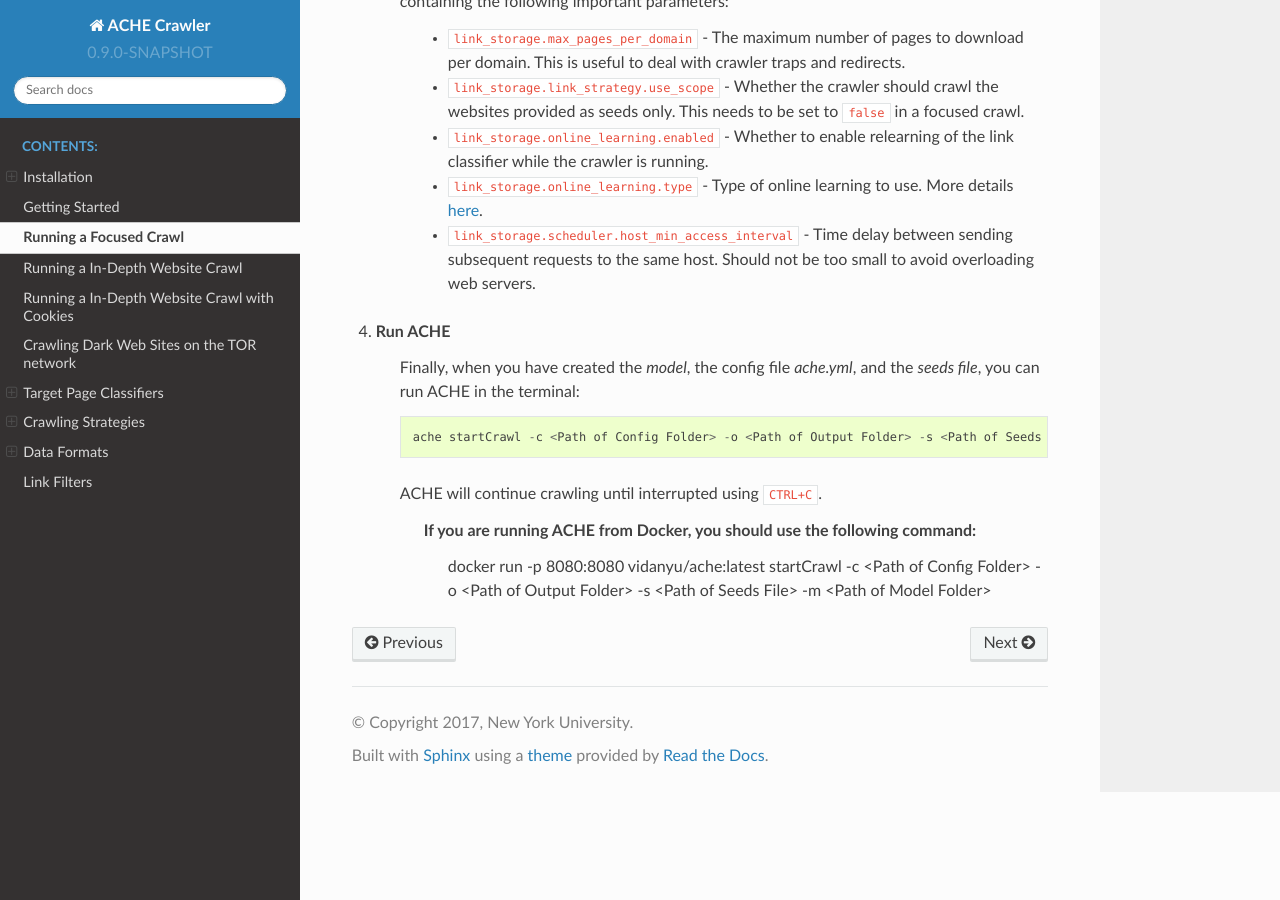
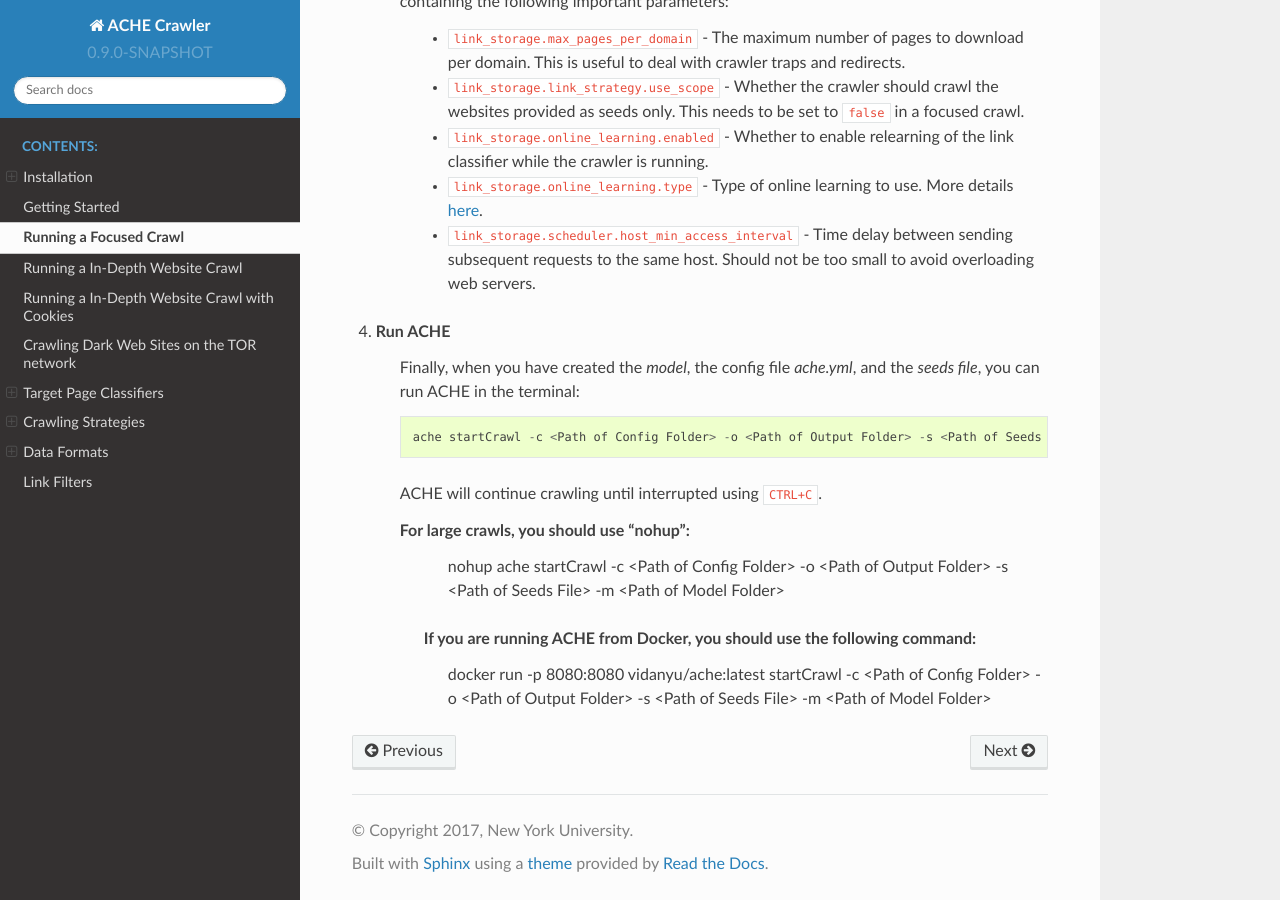
Before and after one commit to VIDA-NYU/ache, a Sphinx documentation site: the page built from docs/tutorial-focused-crawl.rst, in a window 1280 px wide and 900 px high, scrolled down 1589 px. Built offline with Sphinx 7.4.7 and the Read the Docs theme 2.0.0, drawn with Linux system fonts in a browser that asks for light colours; pages that are not in the unit, such as notebooks, are missing from menus.

Commit message:
Update tutorial-focused-crawl.rst
added note about nohup
Aecio: how do we do nohup using docker?

```diff
--- a/docs/tutorial-focused-crawl.rst
+++ b/docs/tutorial-focused-crawl.rst
@@ -54,6 +54,10 @@ In what follows, we provide details on how to run a focused crawl using ACHE.
 
     ACHE will continue crawling until interrupted using ``CTRL+C``.
 
+    For large crawls, you should use "nohup":
+          nohup ache startCrawl -c <Path of Config Folder> -o <Path of Output Folder> -s <Path of Seeds File> -m <Path of Model Folder>
+
+
         .. attention::
         If you are running ACHE from Docker, you should use the following command:
           docker run -p 8080:8080 vidanyu/ache:latest startCrawl -c <Path of Config Folder> -o <Path of Output Folder> -s <Path of Seeds File> -m <Path of Model Folder>
```
